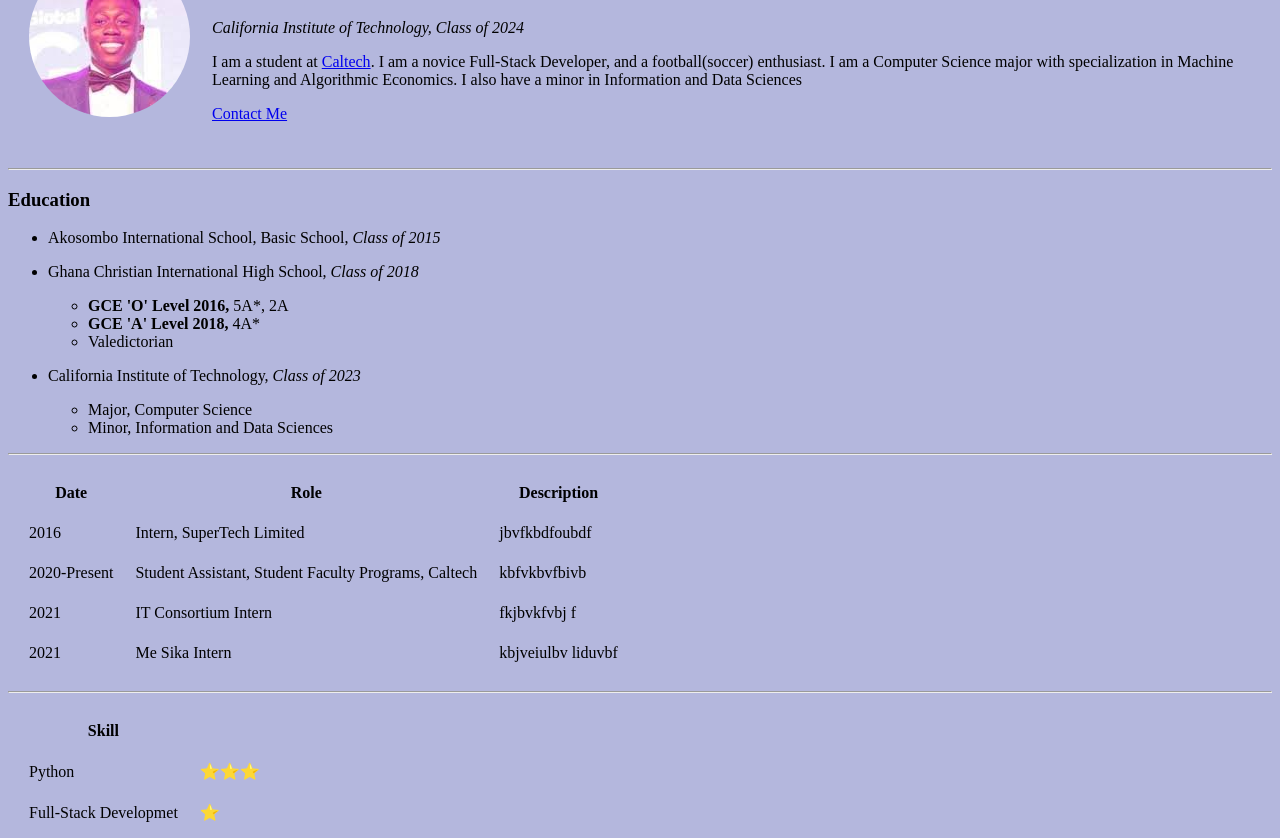
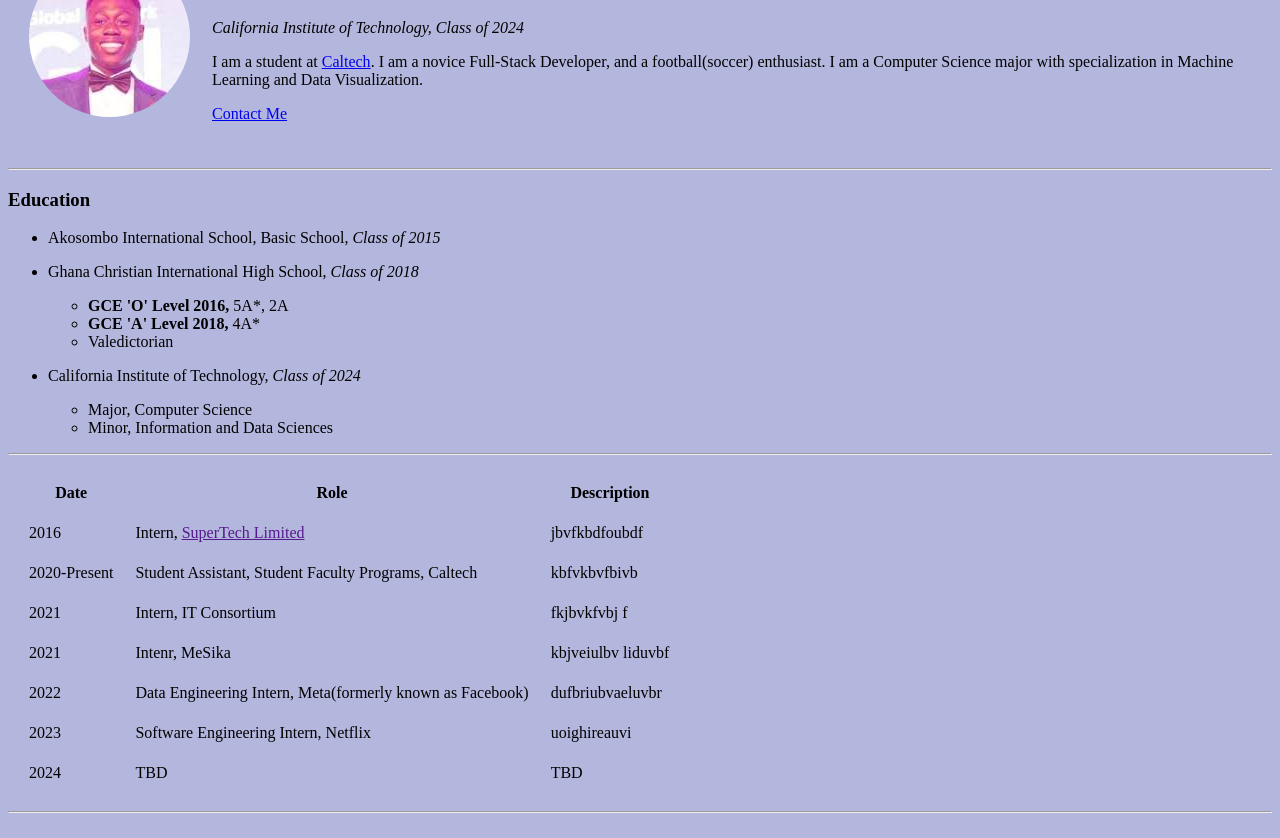
Before and after one commit to lbuabs6/Resume, a plain HTML site: page index.html in a window 1280 px wide. Shown: the part 90-928 px from the top of the page. Drawn offline with Linux system fonts and the light colour scheme.

Commit message:
small changes

```diff
--- a/index.html
+++ b/index.html
@@ -1,6 +1,5 @@
 <!DOCTYPE html>
 <html lang="en">
-
     <head>
         <meta charset="UTF-8">
         <meta http-equiv="X-UA-Compatible" content="IE=edge">
@@ -25,11 +24,14 @@
                 <td><img src="circle-cropped.png" alt="Leo Picture"></td>
                 <td>
                     <h1>Leo Ohene Afriyie-Buabeng</h1>
-                <p><em>California Institute of Technology, Class of 2024 </em></p>
-                <p>I am a student at <a href='https://www.caltech.edu/'>Caltech</a>. I am a novice Full-Stack Developer,
-                    and a football(soccer) enthusiast.
-                    I am a Computer Science major with specialization in Machine Learning and Algorithmic Economics. I
-                    also have a minor in Information and Data Sciences</p>
+                    <p>
+                        <em>California Institute of Technology, Class of 2024 </em>
+                    </p>
+                    <p>
+                        I am a student at <a href='https://www.caltech.edu/'>Caltech</a>. I am a novice Full-Stack Developer,
+                        and a football(soccer) enthusiast. I am a Computer Science major with specialization in Machine Learning
+                        and Data Visualization.
+                    </p>
                     <p><a href="Contact.html">Contact Me</a> </p>
                 </td>
             </tr>
@@ -49,7 +51,7 @@
                     <li>Valedictorian</li>
                 </ul>
             <li>
-            <p>California Institute of Technology, <em>Class of 2023</em></p>
+                <p>California Institute of Technology, <em>Class of 2024</em></p>
             </li>
                 <ul>
                     <li>Major, Computer Science</li>
@@ -68,7 +70,7 @@
             <tbody>
                 <tr>
                     <td>2016</td>
-                <td>Intern, SuperTech Limited</td>
+                    <td>Intern, <a href=""> SuperTech Limited </a></td>
                     <td>jbvfkbdfoubdf</td>
                 </tr>
                 <tr>
@@ -78,13 +80,28 @@
                 </tr>
                 <tr>
                     <td>2021</td>
-                <td>IT Consortium Intern</td>
+                    <td>Intern, IT Consortium</td>
                     <td>fkjbvkfvbj f</td>
                 </tr>
                 <tr>
                     <td>2021</td>
-                <td>Me Sika Intern</td>
+                    <td>Intenr, MeSika</td>
                     <td>kbjveiulbv liduvbf</td>
+                </tr>
+                <tr>
+                    <td>2022</td>
+                    <td>Data Engineering Intern, Meta(formerly known as Facebook)</td>
+                    <td>dufbriubvaeluvbr</td>
+                </tr>
+                <tr>
+                    <td>2023</td>
+                    <td>Software Engineering Intern, Netflix</td>
+                    <td>uoighireauvi</td>
+                </tr>
+                <tr>
+                    <td>2024</td>
+                    <td>TBD</td>
+                    <td>TBD</td>
                 </tr>
 
             </tbody>
```
Lines whose indentation alone changed are shown as unchanged.
